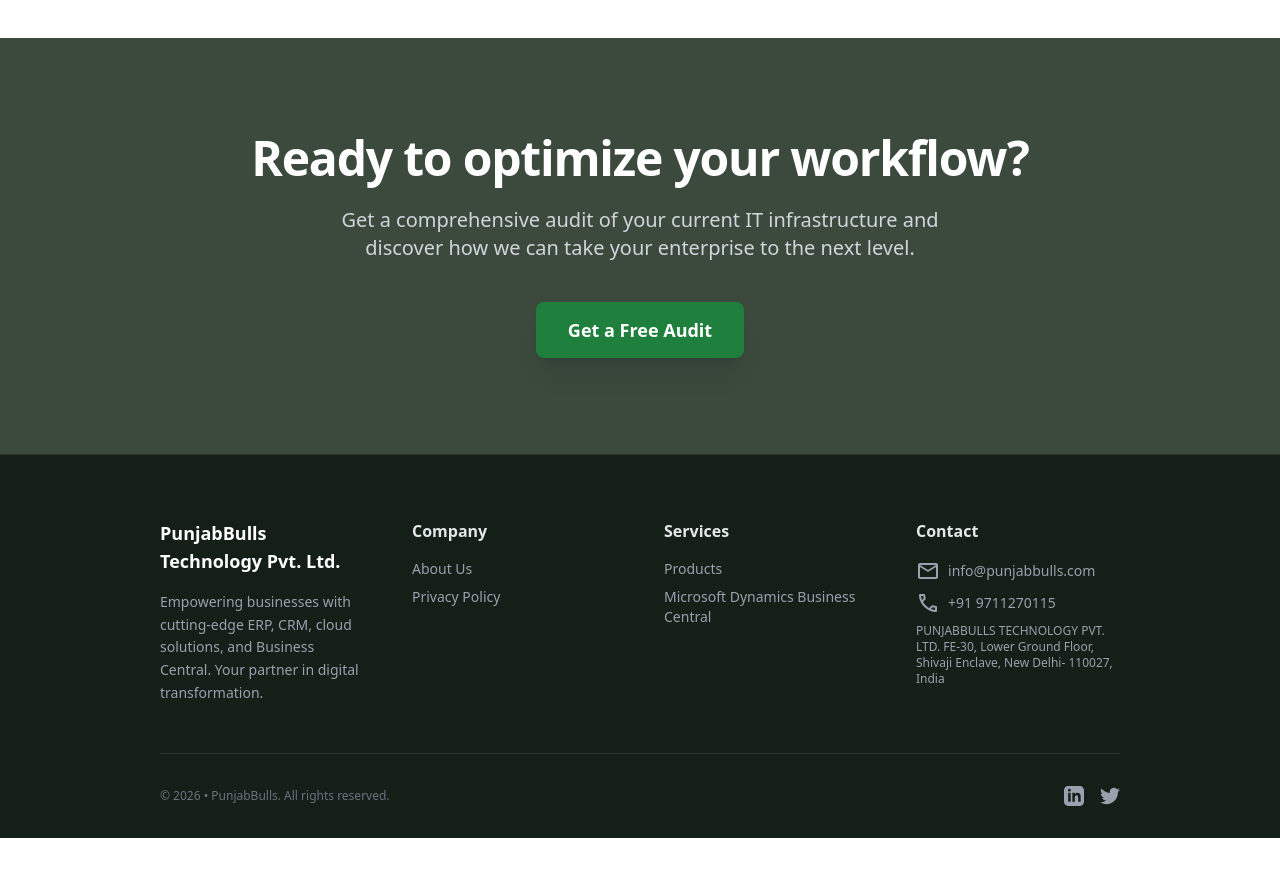
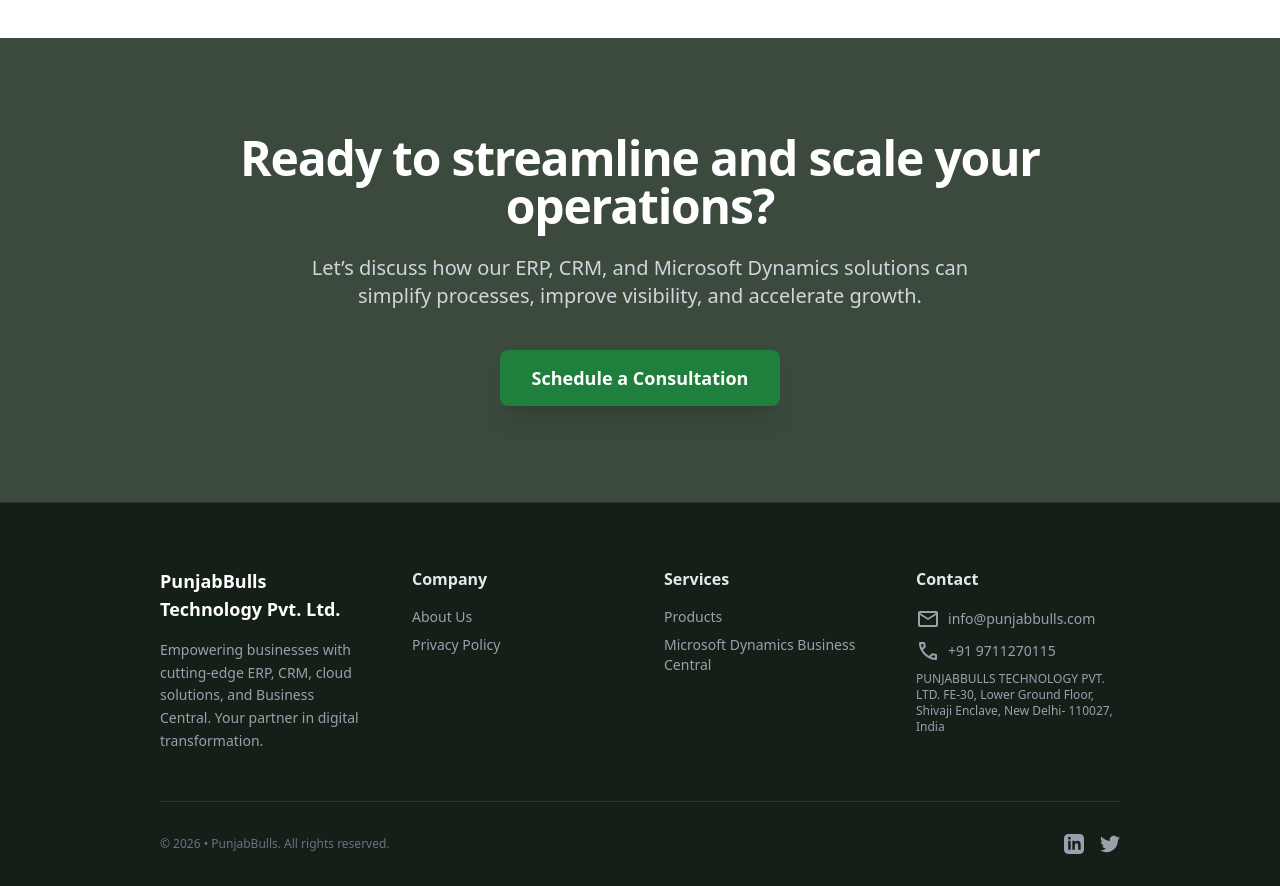
Before and after one commit to pritharai/PujabBulls, a React (Vite) app in the folder PunjabBulls/: page / in a window 1280 px wide. Shown: the part 2520-3406 px from the top of the page. Before the commit the page ends 3358 px from the top, so only its background shows below. Built offline with nearby package versions, Linux system fonts and the light colour scheme.

Commit message:
CTA on home page fixed

```diff
--- a/PunjabBulls/src/components/Home/CTA.jsx
+++ b/PunjabBulls/src/components/Home/CTA.jsx
@@ -7,22 +7,23 @@
       <div className="px-4 md:px-10 flex flex-col items-center text-center max-w-4xl mx-auto">
 
   <h2 className="text-3xl md:text-5xl font-black mb-6 tracking-tight">
-          Ready to optimize your workflow?
+    Ready to streamline and scale your operations?
   </h2>
 
   <p className="text-lg md:text-xl text-gray-300 mb-10 max-w-2xl">
-          Get a comprehensive audit of your current IT infrastructure and
-          discover how we can take your enterprise to the next level.
+    Let’s discuss how our ERP, CRM, and Microsoft Dynamics solutions can
+    simplify processes, improve visibility, and accelerate growth.
   </p>
 
   <Link
     to="/contact"
     className="flex items-center justify-center rounded-lg h-14 px-8 bg-primary text-white text-lg font-bold shadow-xl hover:bg-white hover:text-primary transition-all duration-300 hover:scale-105"
   >
-          Get a Free Audit
+    Schedule a Consultation
   </Link>
 
 </div>
+
     </section>
   );
 };
```
Lines whose indentation alone changed are shown as unchanged.
